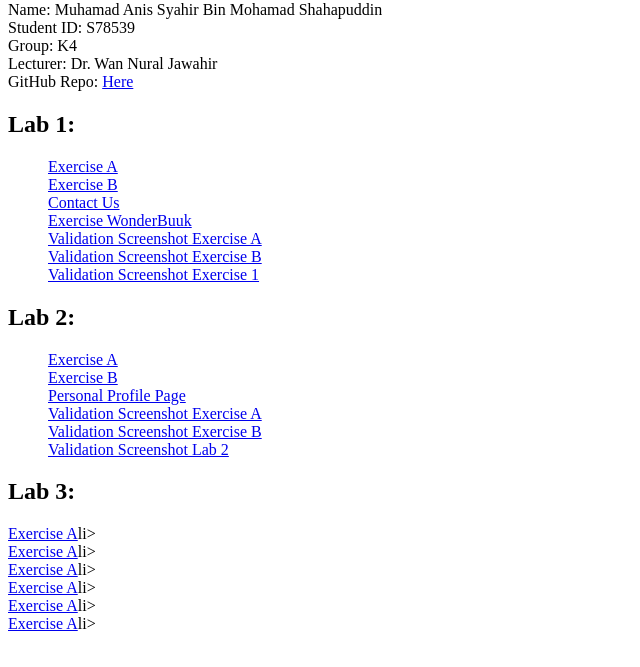
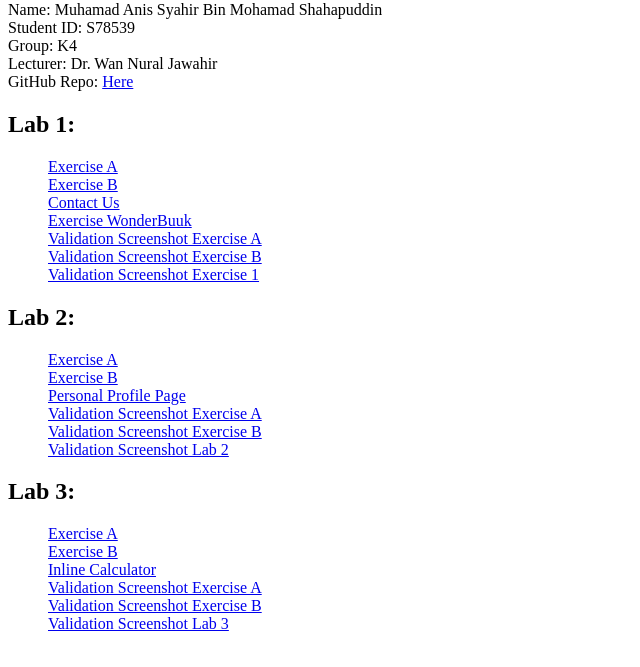
Before and after one commit to s78539/S78539_CSF3133_K4, a plain HTML site: page index.html in a window 1280 px wide. Shown: the part 79-746 px from the top of the page, without its empty margins (0-640 px from the left). Drawn offline with Linux system fonts and the light colour scheme.

Commit message:
Update index.html

```diff
--- a/index.html
+++ b/index.html
@@ -39,14 +39,14 @@
 
     <h2>Lab 3:</h2>
 
-    <u1 style="list-style-type: none;">
-        <li><a href="https://s78539.github.io/S78539_CSF3133_K4/Lab3Web/Lab3_ExerA.html">Exercise A</a></a>li>
-        <li><a href="https://s78539.github.io/S78539_CSF3133_K4/Lab3Web/Lab3_ExerB.html">Exercise A</a></a>li>
-        <li><a href="https://s78539.github.io/S78539_CSF3133_K4/Lab3Web/LabWonderbuuk.html">Exercise A</a></a>li>
-        <li><a href="https://s78539.github.io/S78539_CSF3133_K4/Lab3Web/Lab3_ExerA.png">Exercise A</a></a>li>
-        <li><a href="https://s78539.github.io/S78539_CSF3133_K4/Lab3Web/Lab3_ExerA.png">Exercise A</a></a>li>
-        <li><a href="https://s78539.github.io/S78539_CSF3133_K4/Lab3Web/Lab3_ExerA.png">Exercise A</a></a>li>
-
+    <ul style="list-style-type: none;">
+        <li><a href="https://s78539.github.io/S78539_CSF3133_K4/Lab3Web/Lab3_ExerA.html">Exercise A</a></a></li>
+        <li><a href="https://s78539.github.io/S78539_CSF3133_K4/Lab3Web/Lab3_ExerB.html">Exercise B</a></a></li>
+        <li><a href="https://s78539.github.io/S78539_CSF3133_K4/Lab3Web/LabWonderbuuk.html">Inline Calculator</a></a></li>
+        <li><a href="https://s78539.github.io/S78539_CSF3133_K4/Lab3Web/Lab3_ExerA.png">Validation Screenshot Exercise A</a></a></li>
+        <li><a href="https://s78539.github.io/S78539_CSF3133_K4/Lab3Web/Lab3_ExerA.png">Validation Screenshot Exercise B</a></a></li>
+        <li><a href="https://s78539.github.io/S78539_CSF3133_K4/Lab3Web/Lab3_ExerA.png">Validation Screenshot Lab 3</a></a></li>
+    </u1>
 
 </body>
 </html>
```
